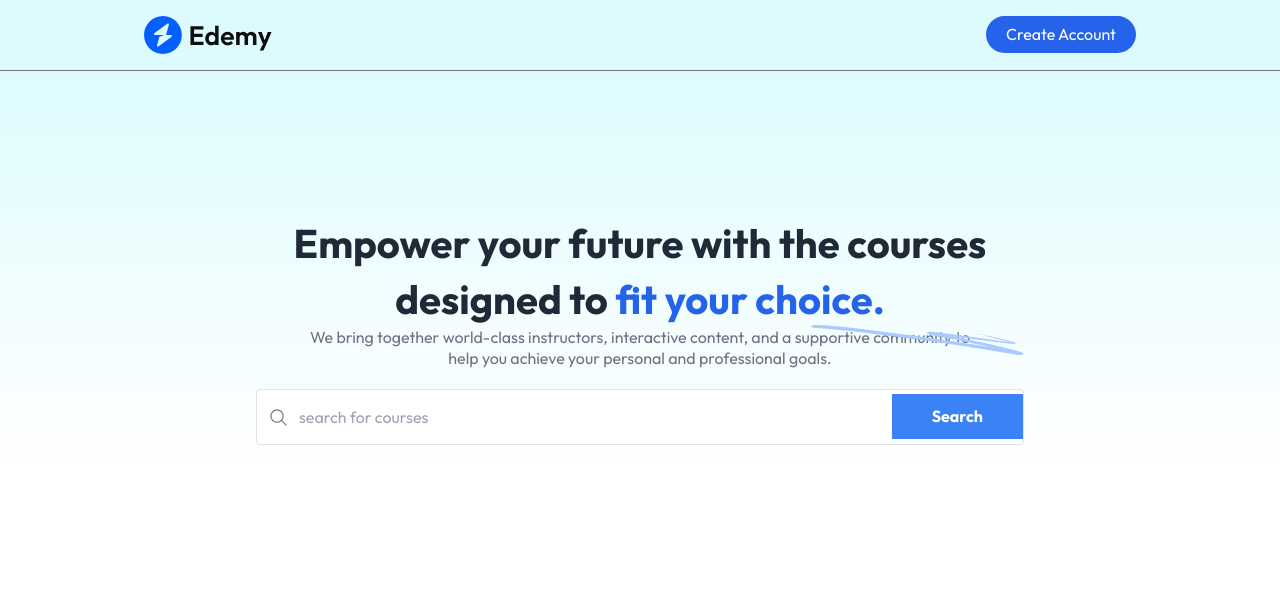
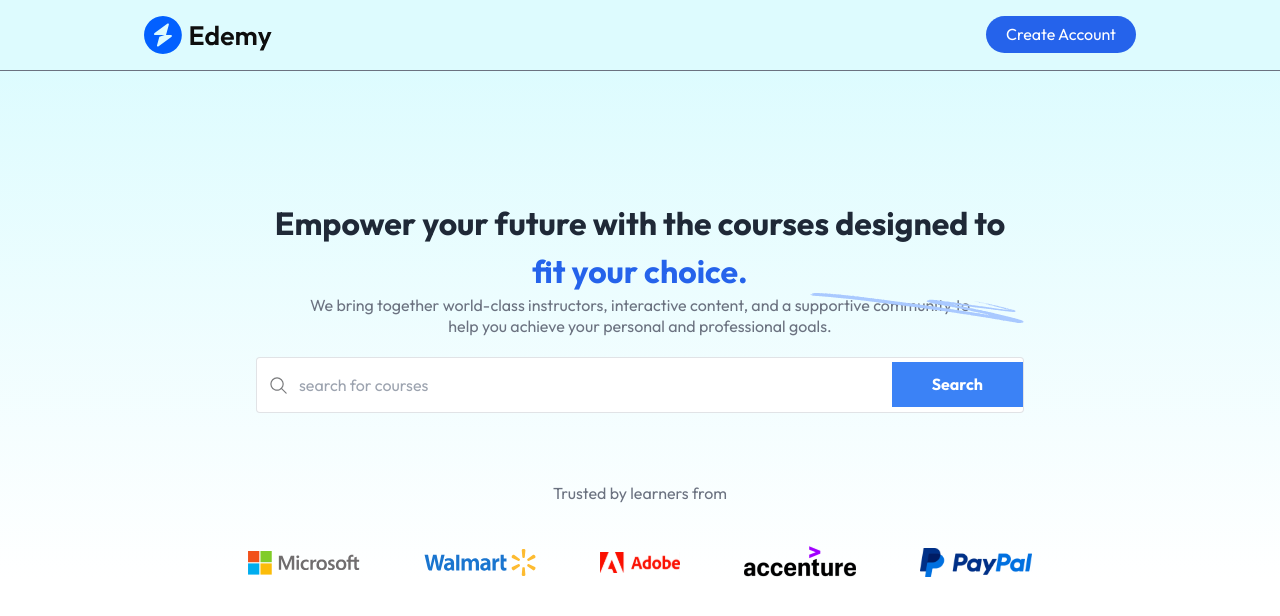
Before and after one commit to nkashyap01/LMS, a React (Vite) app: page / in a window 1280 px wide. Shown: the top 616 px of the page. Built offline with nearby package versions, Linux system fonts and the light colour scheme; no server answers.

Commit message:
Added companies components

```diff
--- a/src/components/student/Companies.jsx
+++ b/src/components/student/Companies.jsx
@@ -1,9 +1,18 @@
 import React from 'react'
+import { assets } from '../../assets/assets'
 
 const Companies = () => {
   return (
-    <div>
+    <div className="pt-5">
+      <p className="text-base text-gray-500">Trusted by learners from</p>
 
+      <div className="flex flex-wrap items-center justify-center gap-6 md:gap-16 md:mt-10 mt-5">
+        <img src={assets.microsoft_logo} alt="Microsoft" className="w-20 md:w-28"/>
+        <img src={assets.walmart_logo} alt="Walmart" className="w-20 md:w-28"/>
+        <img src={assets.adobe_logo} alt="Adobe" className="w-20 md:w28"/>
+        <img src={assets.accenture_logo} alt="Accenture" className="w-20 md:w-28"/>
+        <img src={assets.paypal_logo} alt="Paypal" className="w-20 md:w-28"/>
+      </div>
     </div>
   )
 }
--- a/src/pages/student/Home.jsx
+++ b/src/pages/student/Home.jsx
@@ -1,10 +1,12 @@
 import React from 'react'
 import Hero from '../../components/student/Hero'
+import Companies from '../../components/student/Companies'
 
 const Home = () => {
   return (
-    <div className="flex flex-col items-center justify-center w-full md:pt-36 pt-20 px-7 md:px-0 space-y-7 text-center bg-gradient-to-b from-cyan-100/70">
+    <div className="flex flex-col items-center justify-center w-full md:pt-32 pt-20 px-7 md:px-0 space-y-7 text-center bg-gradient-to-b from-cyan-100/70">
       <Hero/>
+      <Companies/>
     </div>
   )
 }
--- a/tailwind.config.js
+++ b/tailwind.config.js
@@ -9,9 +9,9 @@
     fontSize :{
       'course-details-heading-small': ['26px', '36px'],
 
-      'course-details-heading-large' : ['36px', '44px'],
+      'course-details-heading-large' : ['30px', '36px'],
       'home-heading-small':['28px', '36px'],
-      'home-heading-large':['40px', '56px'],
+      'home-heading-large':['32px', '48px'],
       'default' : ['16px', '21px'],
     }
 
```
Also changed, not shown: commit_messages.txt (deleted).
